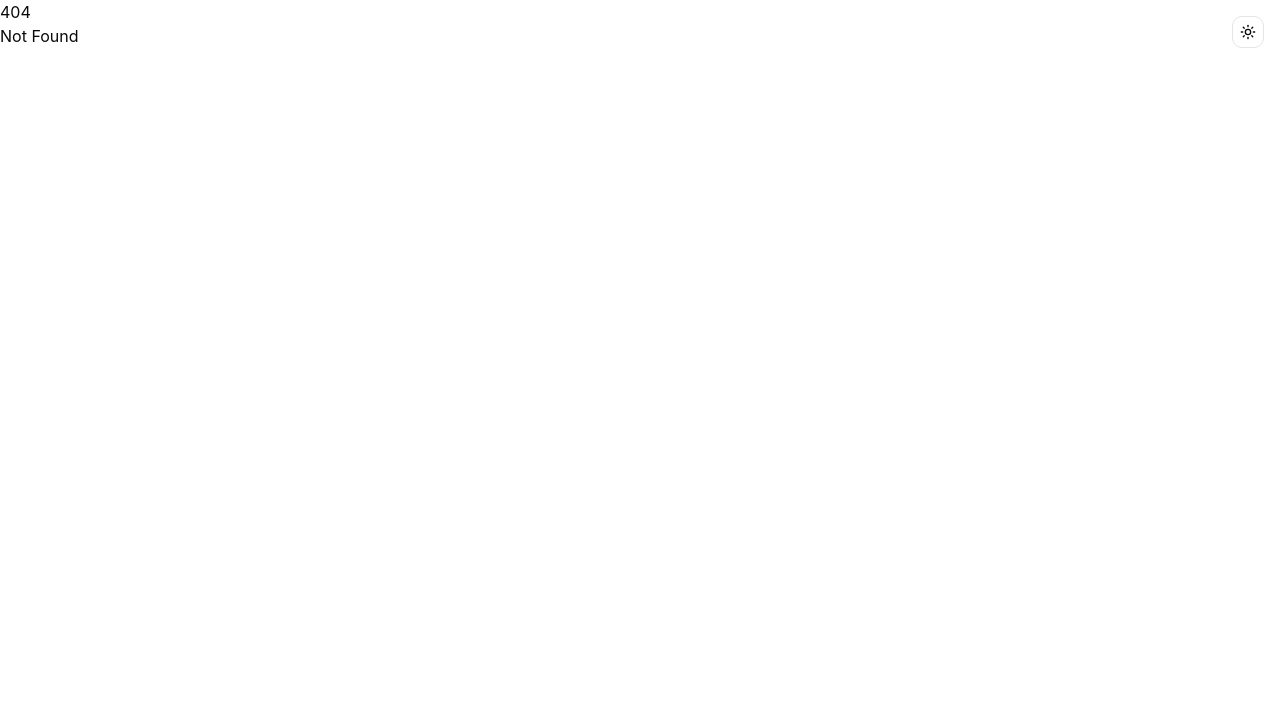
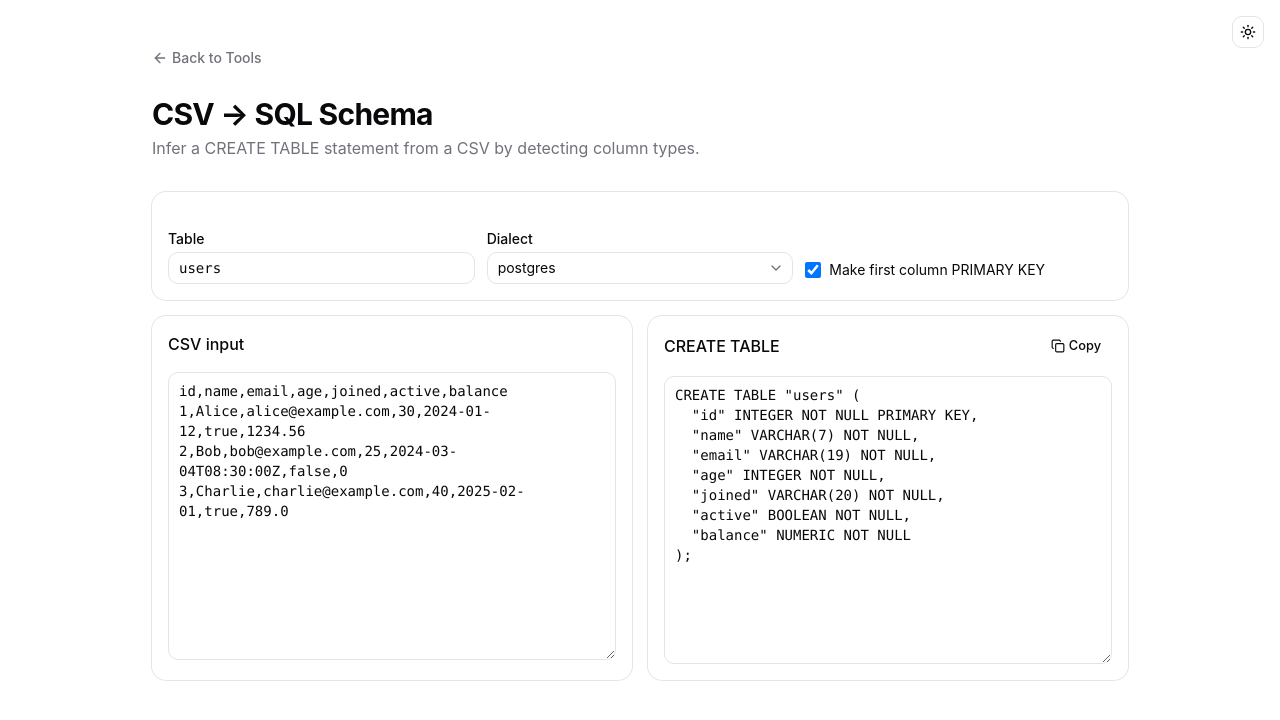
Before and after one commit to orykr/tool.ory.kr, a SvelteKit app in the folder frontend/: page /csv-schema in a window 1280 px wide. Before the commit this address had no page. Shown: the top 720 px of the page. Built offline with nearby package versions, Linux system fonts and the light colour scheme.

Commit message:
feat(csv-schema): add CSV → SQL CREATE TABLE inferrer (multi-dialect)

```diff
--- a/frontend/src/routes/+page.svelte
+++ b/frontend/src/routes/+page.svelte
@@ -666,6 +666,11 @@
 			href: "/social-count",
 			title: "Social Character Counter",
 			description: "Count characters and check limits across social platforms."
+		},
+		{
+			href: "/csv-schema",
+			title: "CSV → SQL Schema",
+			description: "Infer CREATE TABLE from CSV across PostgreSQL/MySQL/SQLite/MSSQL."
 		}
 	];
 </script>
--- /dev/null
+++ b/frontend/src/routes/csv-schema/+page.svelte
@@ -0,0 +1,189 @@
+<script lang="ts">
+	import * as Card from "$lib/components/ui/card/index.js";
+	import * as Select from "$lib/components/ui/select/index.js";
+	import { Button } from "$lib/components/ui/button/index.js";
+	import { Input } from "$lib/components/ui/input/index.js";
+	import { Label } from "$lib/components/ui/label/index.js";
+	import { Textarea } from "$lib/components/ui/textarea/index.js";
+	import ArrowLeft from "@lucide/svelte/icons/arrow-left";
+	import Copy from "@lucide/svelte/icons/copy";
+	import Check from "@lucide/svelte/icons/check";
+	import { parseCsv } from "$lib/csv";
+
+	let csv = $state(`id,name,email,age,joined,active,balance
+1,Alice,alice@example.com,30,2024-01-12,true,1234.56
+2,Bob,bob@example.com,25,2024-03-04T08:30:00Z,false,0
+3,Charlie,charlie@example.com,40,2025-02-01,true,789.0`);
+
+	let table = $state("users");
+	let dialect = $state<"postgres" | "mysql" | "sqlite" | "mssql">("postgres");
+	let firstColPK = $state(true);
+
+	let parsed = $derived.by(() => {
+		try {
+			return { ok: true as const, data: parseCsv(csv) };
+		} catch (e) {
+			return { ok: false as const, error: (e as Error).message };
+		}
+	});
+
+	type ColType = "INTEGER" | "BIGINT" | "DECIMAL" | "BOOLEAN" | "DATE" | "TIMESTAMP" | "TEXT";
+
+	function inferType(values: string[]): ColType {
+		const nonEmpty = values.filter((v) => v.length > 0);
+		if (nonEmpty.length === 0) return "TEXT";
+
+		if (nonEmpty.every((v) => /^(true|false)$/i.test(v))) return "BOOLEAN";
+		if (nonEmpty.every((v) => /^-?\d+$/.test(v))) {
+			const allFit = nonEmpty.every((v) => {
+				const n = BigInt(v);
+				return n >= -2147483648n && n <= 2147483647n;
+			});
+			return allFit ? "INTEGER" : "BIGINT";
+		}
+		if (nonEmpty.every((v) => /^-?\d+\.\d+$/.test(v) || /^-?\d+$/.test(v))) return "DECIMAL";
+		if (nonEmpty.every((v) => /^\d{4}-\d{2}-\d{2}T\d{2}:\d{2}:\d{2}/.test(v))) return "TIMESTAMP";
+		if (nonEmpty.every((v) => /^\d{4}-\d{2}-\d{2}$/.test(v))) return "DATE";
+		return "TEXT";
+	}
+
+	function maxLen(values: string[]): number {
+		return values.reduce((m, v) => Math.max(m, v.length), 0);
+	}
+
+	function dialectType(t: ColType, max: number): string {
+		switch (dialect) {
+			case "postgres":
+				if (t === "BOOLEAN") return "BOOLEAN";
+				if (t === "INTEGER") return "INTEGER";
+				if (t === "BIGINT") return "BIGINT";
+				if (t === "DECIMAL") return "NUMERIC";
+				if (t === "DATE") return "DATE";
+				if (t === "TIMESTAMP") return "TIMESTAMPTZ";
+				return max <= 255 ? `VARCHAR(${Math.max(1, max)})` : "TEXT";
+			case "mysql":
+				if (t === "BOOLEAN") return "TINYINT(1)";
+				if (t === "INTEGER") return "INT";
+				if (t === "BIGINT") return "BIGINT";
+				if (t === "DECIMAL") return "DECIMAL(18,4)";
+				if (t === "DATE") return "DATE";
+				if (t === "TIMESTAMP") return "DATETIME";
+				return max <= 255 ? `VARCHAR(${Math.max(1, max)})` : "TEXT";
+			case "sqlite":
+				if (t === "BOOLEAN") return "INTEGER";
+				if (t === "INTEGER" || t === "BIGINT") return "INTEGER";
+				if (t === "DECIMAL") return "REAL";
+				return "TEXT";
+			case "mssql":
+				if (t === "BOOLEAN") return "BIT";
+				if (t === "INTEGER") return "INT";
+				if (t === "BIGINT") return "BIGINT";
+				if (t === "DECIMAL") return "DECIMAL(18,4)";
+				if (t === "DATE") return "DATE";
+				if (t === "TIMESTAMP") return "DATETIME2";
+				return max <= 4000 ? `NVARCHAR(${Math.max(1, max)})` : "NVARCHAR(MAX)";
+		}
+	}
+
+	function quoteIdent(name: string): string {
+		if (dialect === "mysql") return `\`${name.replace(/`/g, "``")}\``;
+		if (dialect === "mssql") return `[${name.replace(/]/g, "]]")}]`;
+		return `"${name.replace(/"/g, '""')}"`;
+	}
+
+	let schema = $derived.by(() => {
+		if (!parsed.ok) return "";
+		const { headers, rows } = parsed.data;
+		if (headers.length === 0) return "";
+		const cols = headers.map((h, i) => {
+			const values = rows.map((r) => r[i] ?? "");
+			const t = inferType(values);
+			const ml = maxLen(values);
+			const sqlType = dialectType(t, ml);
+			const hasEmpty = values.some((v) => v === "");
+			const nullable = hasEmpty ? "" : " NOT NULL";
+			const pk = firstColPK && i === 0 ? " PRIMARY KEY" : "";
+			return `  ${quoteIdent(h)} ${sqlType}${nullable}${pk}`;
+		});
+		return `CREATE TABLE ${quoteIdent(table)} (\n${cols.join(",\n")}\n);`;
+	});
+
+	let copied = $state(false);
+	async function copy() {
+		await navigator.clipboard.writeText(schema);
+		copied = true;
+		setTimeout(() => (copied = false), 1500);
+	}
+</script>
+
+<main class="container mx-auto max-w-5xl px-6 py-12">
+	<nav class="mb-6">
+		<a
+			href="/"
+			class="text-muted-foreground hover:text-foreground inline-flex items-center gap-1 text-sm font-medium transition-colors"
+		>
+			<ArrowLeft class="h-4 w-4" />
+			Back to Tools
+		</a>
+	</nav>
+
+	<header class="mb-8">
+		<h1 class="text-3xl font-bold tracking-tight">CSV → SQL Schema</h1>
+		<p class="text-muted-foreground mt-1">
+			Infer a CREATE TABLE statement from a CSV by detecting column types.
+		</p>
+	</header>
+
+	<Card.Root class="mb-4">
+		<Card.Content class="grid gap-3 pt-6 sm:grid-cols-3">
+			<div class="space-y-1.5">
+				<Label for="tbl">Table</Label>
+				<Input id="tbl" bind:value={table} class="font-mono" />
+			</div>
+			<div class="space-y-1.5">
+				<Label for="dl">Dialect</Label>
+				<Select.Root type="single" bind:value={dialect as never}>
+					<Select.Trigger id="dl" class="w-full">{dialect}</Select.Trigger>
+					<Select.Content>
+						<Select.Item value="postgres">PostgreSQL</Select.Item>
+						<Select.Item value="mysql">MySQL</Select.Item>
+						<Select.Item value="sqlite">SQLite</Select.Item>
+						<Select.Item value="mssql">SQL Server</Select.Item>
+					</Select.Content>
+				</Select.Root>
+			</div>
+			<label class="flex cursor-pointer items-center gap-2 pt-6 text-sm">
+				<input type="checkbox" bind:checked={firstColPK} class="h-4 w-4 rounded border" />
+				Make first column PRIMARY KEY
+			</label>
+		</Card.Content>
+	</Card.Root>
+
+	<div class="grid gap-4 md:grid-cols-2">
+		<Card.Root>
+			<Card.Header><Card.Title class="text-base">CSV input</Card.Title></Card.Header>
+			<Card.Content>
+				<Textarea bind:value={csv} class="min-h-72 font-mono text-sm" />
+			</Card.Content>
+		</Card.Root>
+		<Card.Root>
+			<Card.Header class="flex flex-row items-center justify-between">
+				<Card.Title class="text-base">CREATE TABLE</Card.Title>
+				<Button variant="ghost" size="sm" onclick={copy} disabled={!schema}>
+					{#if copied}<Check />Copied{:else}<Copy />Copy{/if}
+				</Button>
+			</Card.Header>
+			<Card.Content>
+				<Textarea value={schema} readonly class="min-h-72 font-mono text-sm" />
+			</Card.Content>
+		</Card.Root>
+	</div>
+
+	{#if !parsed.ok}
+		<div
+			class="border-destructive/50 bg-destructive/10 text-destructive mt-4 rounded-md border p-3 text-sm"
+		>
+			{parsed.error}
+		</div>
+	{/if}
+</main>
```
